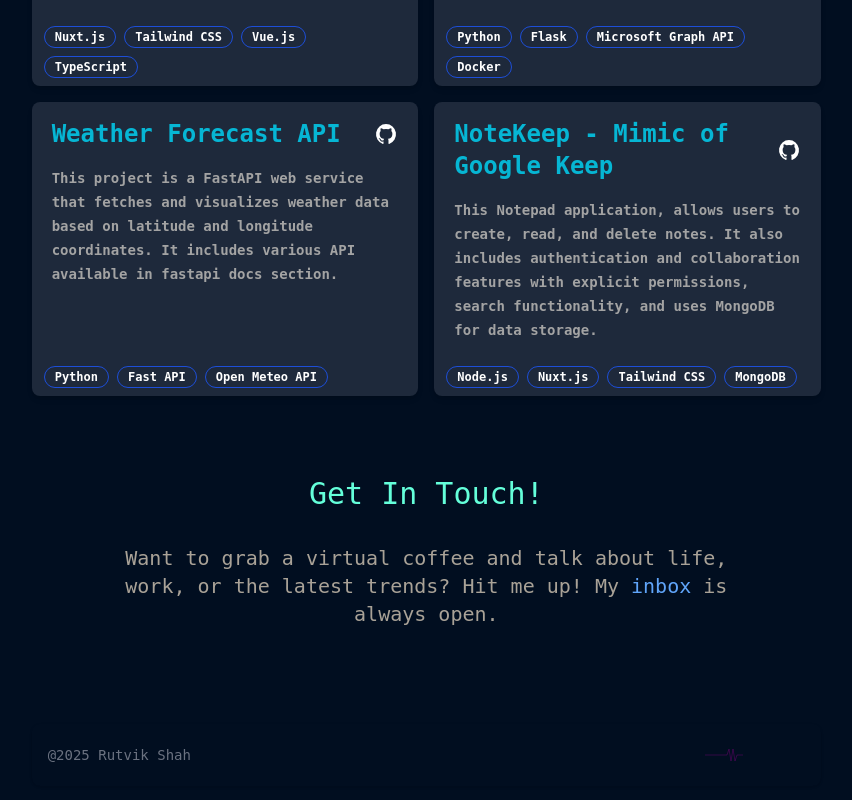
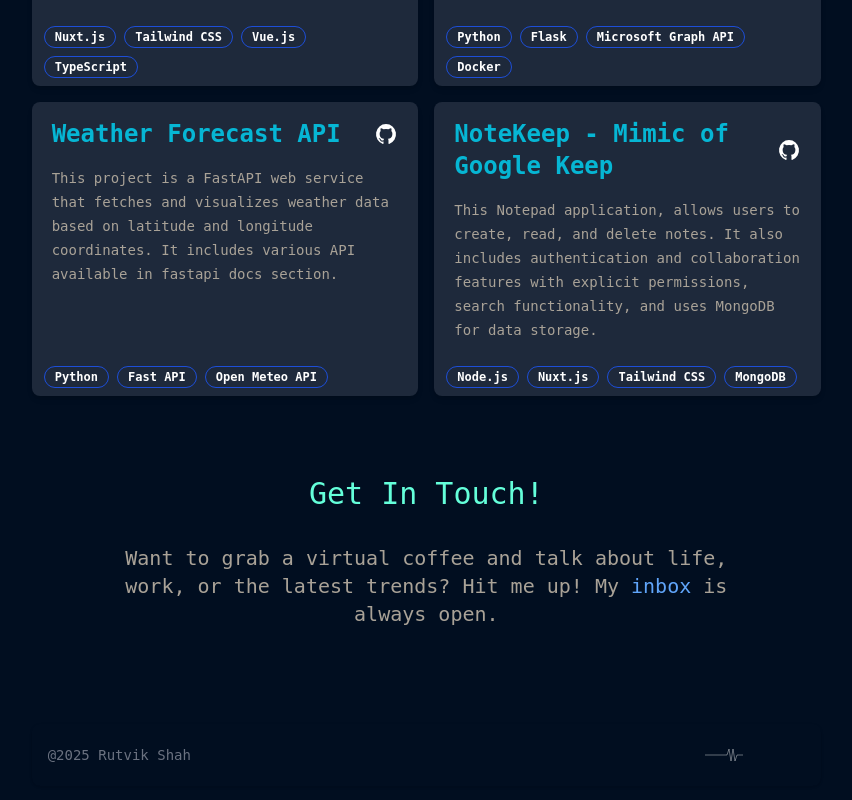
Before and after one commit to rbshah29/port, a Nuxt app: page / in a window 1280 px wide. Shown: the part 1350-2150 px from the top of the page, without its empty margins (427-1279 px from the left). Built offline with nearby package versions, Linux system fonts and the light colour scheme.

Commit message:
Small changes for color change

```diff
--- a/components/Footer.vue
+++ b/components/Footer.vue
@@ -6,7 +6,7 @@
                 <svg version="1.2" height="30" width="100" xmlns="http://www.w3.org/2000/svg" viewBox="0 0 500 100">
                     <path
                         id="pulsar"
-                        stroke="rgba(128,0,128,1)"
+                        stroke="rgba(255,0,0,1)"
                         fill="none"
                         stroke-width="2"
                         stroke-linejoin="round"
@@ -46,6 +46,7 @@
     stroke-dasharray: 400;
     stroke-dashoffset: 400;
     animation: dash 2s linear infinite;
+    stroke: white;
 }
 
 @keyframes dash {
@@ -60,8 +61,9 @@
 /* Dark mode support */
 @media (prefers-color-scheme: dark) {
     #pulsar {
-        stroke: rgb(128, 0, 128);
-        filter: drop-shadow(0 0 2px rgba(255, 0, 0, 0.5));
+
+        stroke: rgb(146, 226, 163);
+        filter: drop-shadow(0 0 2px rgba(255, 255, 255, 0.5));
     }
 }
 </style>
--- a/components/Projects.vue
+++ b/components/Projects.vue
@@ -18,7 +18,7 @@
               </a>
             </div>
             <div class="flex-wrap gap-2 mt-4">
-              <span class="text-neutral-400 font-bold text-sm">
+              <span class="text-2 text-sm">
                 {{ tab.description }}
               </span>
             </div>
```
